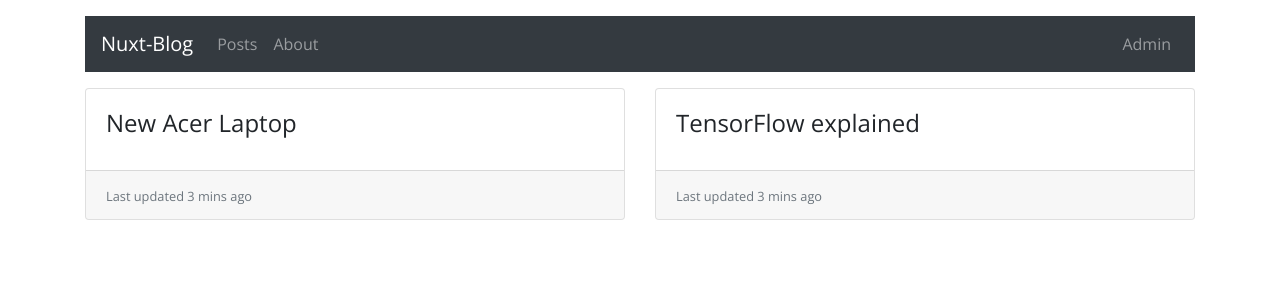
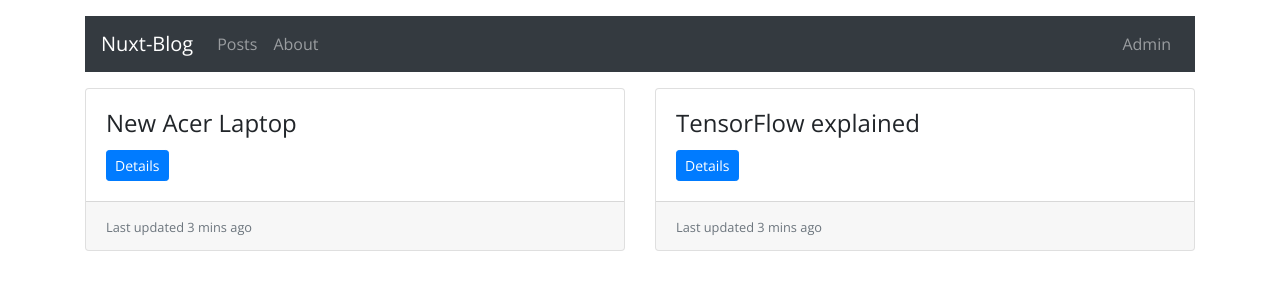
Before and after one commit to krispea3/nuxt-blog, a Nuxt app: page /posts in a window 1280 px wide. Shown: the top 300 px of the page. Built offline with nearby package versions, Linux system fonts and the light colour scheme.

Commit message:
added buttons

```diff
--- a/components/post.vue
+++ b/components/post.vue
@@ -8,6 +8,7 @@
       This is a wider card with supporting text below as a natural lead-in to additional content.
       This content is a little bit longer.
     </b-card-text>
+    <b-button @click="$router.push('/posts')" variant="primary">Return</b-button>
     <div slot="footer"><small class="text-muted">Last updated 3 mins ago</small></div>
   </b-card>
 </template>
--- a/pages/posts/index.vue
+++ b/pages/posts/index.vue
@@ -3,8 +3,13 @@
     <b-col>
       <b-card-group deck>
         <b-card v-for="post in posts" :key="post.id"
+            :title="post.title">
+          <b-button
             @click="postDetail(post.id)"
-            :title="post.title">
+            variant="primary"
+            size="sm">
+              Details
+          </b-button>
           <div slot="footer"><small class="text-muted">Last updated 3 mins ago</small></div>
         </b-card>
       </b-card-group>
```
